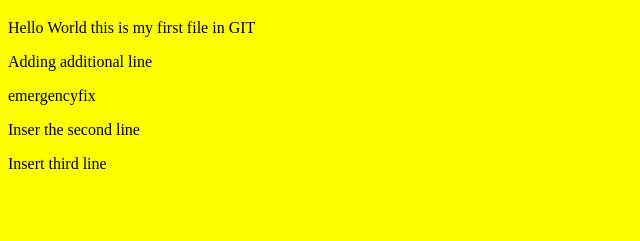
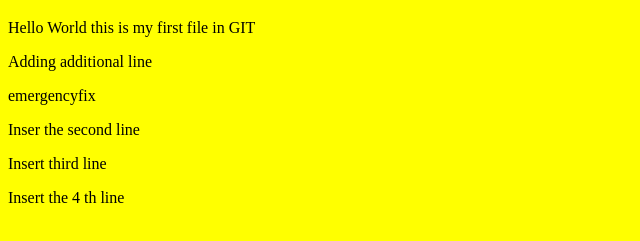
Before and after one commit to cyriaclukose/git-revise, a plain HTML site: page index.html in a window 1280 px wide. Shown: the part 61-302 px from the top of the page, without its empty margins (0-640 px from the left). Drawn offline with Linux system fonts and the light colour scheme.

Commit message:
add fourth line in index.html

```diff
--- a/index.html
+++ b/index.html
@@ -11,4 +11,5 @@
 <p>emergencyfix</p>
 <p>Inser the second line</p>
 <p>Insert third line</p>
+<p> Insert the 4 th line <p>
 </body>
```
